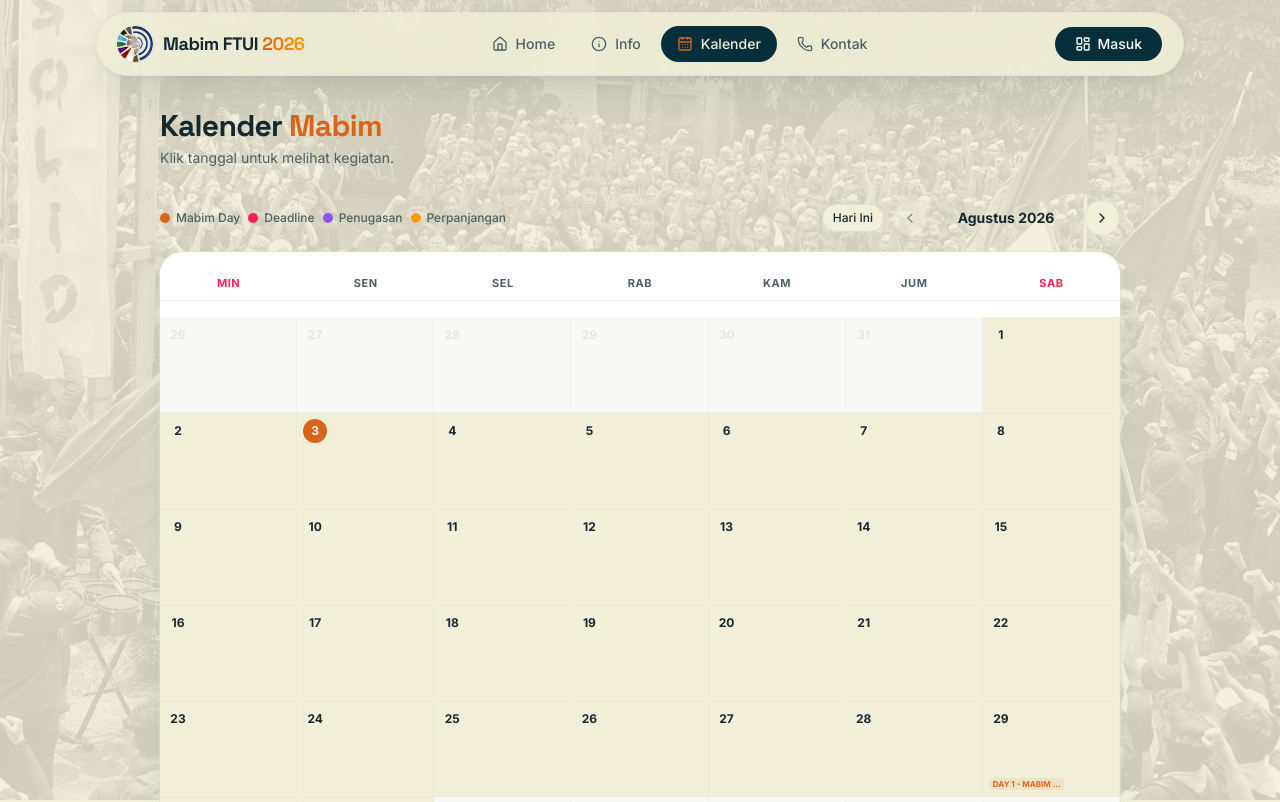
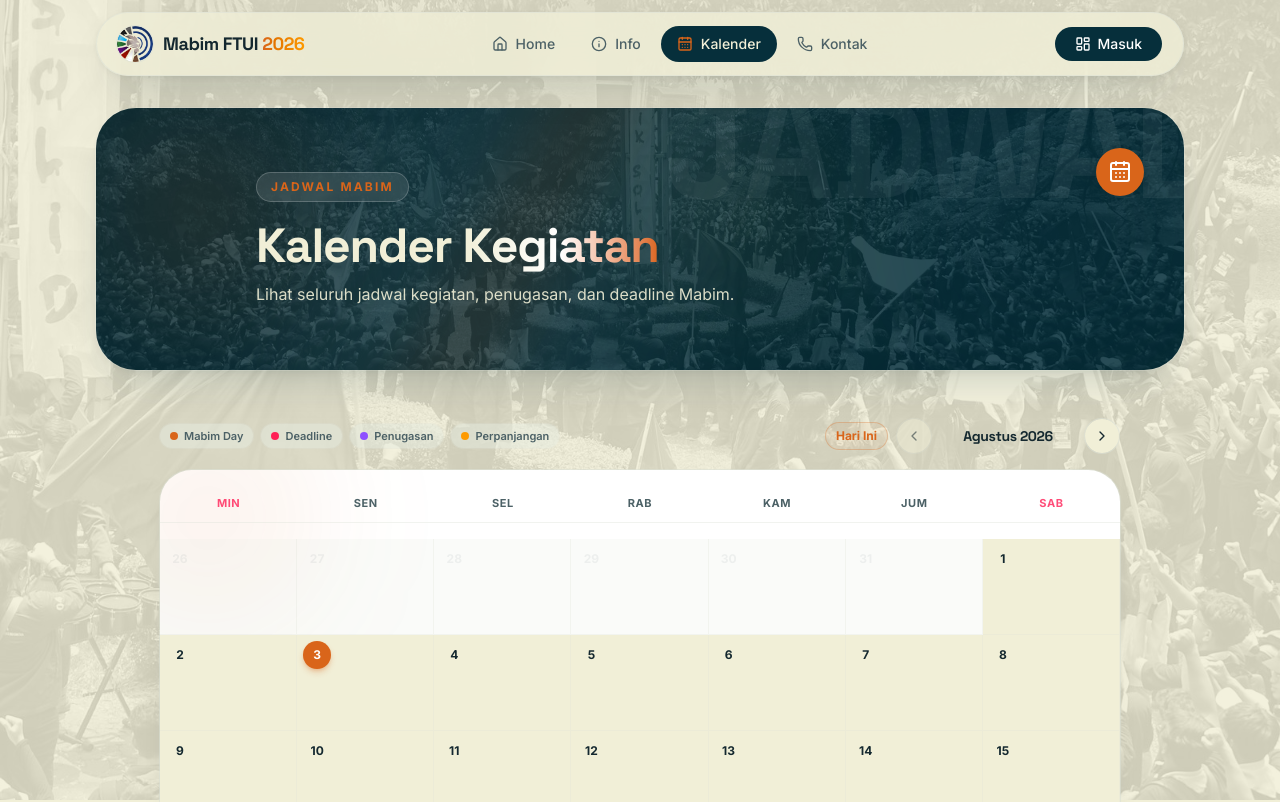
Before and after one commit to mrshlaf/mabimftui, a Next.js app: page /kalendar in a window 1280 px wide. Shown: the top 802 px of the page. Built offline with nearby package versions, Linux system fonts and the light colour scheme.

Commit message:
feat: implement interactive calendar grid component and corresponding page view

```diff
--- a/app/components/CalendarGrid.tsx
+++ b/app/components/CalendarGrid.tsx
@@ -15,12 +15,31 @@ import {
   type KalendarEvent,
 } from "@/data/kalendar";
 import { cn } from "@/lib/utils";
+import Reveal from "./Reveal";
 
 const DAY_NAMES = ["Min", "Sen", "Sel", "Rab", "Kam", "Jum", "Sab"];
-const DAY_NAMES_FULL = ["Minggu", "Senin", "Selasa", "Rabu", "Kamis", "Jumat", "Sabtu"];
+const DAY_NAMES_FULL = [
+  "Minggu",
+  "Senin",
+  "Selasa",
+  "Rabu",
+  "Kamis",
+  "Jumat",
+  "Sabtu",
+];
 const MONTH_NAMES = [
-  "Januari", "Februari", "Maret", "April", "Mei", "Juni",
-  "Juli", "Agustus", "September", "Oktober", "November", "Desember",
+  "Januari",
+  "Februari",
+  "Maret",
+  "April",
+  "Mei",
+  "Juni",
+  "Juli",
+  "Agustus",
+  "September",
+  "Oktober",
+  "November",
+  "Desember",
 ];
 
 function dateKey(y: number, m: number, d: number) {
@@ -35,25 +54,45 @@ function buildMonthGrid(year: number, month: number) {
   const first = new Date(year, month, 1);
   const total = daysInMonth(year, month);
   const startDay = first.getDay();
-  const cells: { day: number; current: boolean; dateMs: number; key: string }[] = [];
+  const cells: {
+    day: number;
+    current: boolean;
+    dateMs: number;
+    key: string;
+  }[] = [];
 
   const prevMonthDays = daysInMonth(year, month - 1);
   for (let i = startDay - 1; i >= 0; i--) {
     const d = prevMonthDays - i;
     const m2 = month === 0 ? 11 : month - 1;
     const y2 = month === 0 ? year - 1 : year;
-    cells.push({ day: d, current: false, dateMs: new Date(y2, m2, d).getTime(), key: dateKey(y2, m2, d) });
+    cells.push({
+      day: d,
+      current: false,
+      dateMs: new Date(y2, m2, d).getTime(),
+      key: dateKey(y2, m2, d),
+    });
   }
 
   for (let d = 1; d <= total; d++) {
-    cells.push({ day: d, current: true, dateMs: new Date(year, month, d).getTime(), key: dateKey(year, month, d) });
+    cells.push({
+      day: d,
+      current: true,
+      dateMs: new Date(year, month, d).getTime(),
+      key: dateKey(year, month, d),
+    });
   }
 
   const remaining = 42 - cells.length;
   for (let d = 1; d <= remaining; d++) {
     const m2 = month === 11 ? 0 : month + 1;
     const y2 = month === 11 ? year + 1 : year;
-    cells.push({ day: d, current: false, dateMs: new Date(y2, m2, d).getTime(), key: dateKey(y2, m2, d) });
+    cells.push({
+      day: d,
+      current: false,
+      dateMs: new Date(y2, m2, d).getTime(),
+      key: dateKey(y2, m2, d),
+    });
   }
 
   return cells;
@@ -75,7 +114,9 @@ function DayCell({
   onSelect: (key: string | null) => void;
 }) {
   const allEvts = eventsForDateAll(cell.dateMs, KALENDER_EVENTS);
-  const evts = locked ? allEvts.filter((ev) => isUnlocked(ev, nowMs)) : allEvts;
+  const evts = locked
+    ? allEvts.filter((ev) => isUnlocked(ev, nowMs))
+    : allEvts;
 
   const isToday =
     new Date().getFullYear() === cal.year &&
@@ -84,13 +125,24 @@ function DayCell({
     cell.current;
 
   const rangeInfo = useMemo(() => {
-    const info: { starts: KalendarEvent[]; ends: KalendarEvent[]; mid: KalendarEvent[] }[] = [];
+    const info: {
+      starts: KalendarEvent[];
+      ends: KalendarEvent[];
+      mid: KalendarEvent[];
+    }[] = [];
     for (const ev of evts) {
       if (!ev.end) continue;
       const sMs = new Date(ev.start + "T00:00:00").getTime();
       const eMs = new Date(ev.end + "T00:00:00").getTime();
       const cellStart = new Date(cal.year, cal.month, 1).getTime();
-      const cellEnd = new Date(cal.year, cal.month + 1, 0, 23, 59, 59).getTime();
+      const cellEnd = new Date(
+        cal.year,
+        cal.month + 1,
+        0,
+        23,
+        59,
+        59,
+      ).getTime();
       if (eMs < cellStart || sMs > cellEnd) continue;
       const clampedStart = Math.max(sMs, cellStart);
       const clampedEnd = Math.min(eMs, cellEnd);
@@ -98,7 +150,8 @@ function DayCell({
         const dt = new Date(t);
         const dk = dateKey(dt.getFullYear(), dt.getMonth(), dt.getDate());
         if (dk !== cell.key) continue;
-        if (!info[0]) info[0] = { starts: [], ends: [], mid: [] };
+        if (!info[0])
+          info[0] = { starts: [], ends: [], mid: [] };
         if (t === clampedStart) info[0].starts.push(ev);
         else if (t === clampedEnd) info[0].ends.push(ev);
         else info[0].mid.push(ev);
@@ -110,21 +163,27 @@ function DayCell({
   return (
     <button
       type="button"
-      onClick={() => (cell.current ? onSelect(isSelected ? null : cell.key) : undefined)}
+      onClick={() =>
+        cell.current ? onSelect(isSelected ? null : cell.key) : undefined
+      }
       className={cn(
-        "group relative flex h-16 flex-col border-b border-r border-border/40 px-1 pt-1 transition-colors sm:h-24 sm:p-1.5",
+        "group relative flex h-16 flex-col border-b border-r border-border/30 px-1 pt-1 transition-all duration-200 sm:h-24 sm:p-1.5",
         cell.current
-          ? "bg-background hover:bg-secondary/30"
-          : "bg-muted/30 text-muted-foreground/40",
-        isSelected && "bg-accent/5 ring-2 ring-inset ring-accent/40"
+          ? "bg-background hover:bg-secondary/40 hover:shadow-inner"
+          : "bg-muted/20 text-muted-foreground/30",
+        isSelected &&
+          "bg-accent/8 ring-2 ring-inset ring-accent/50 shadow-inner",
       )}
     >
       <span
         className={cn(
-          "inline-flex h-5 w-5 items-center justify-center rounded-full text-[11px] font-bold sm:h-6 sm:w-6 sm:text-xs",
-          isToday && "bg-accent text-white",
-          !cell.current && "opacity-30",
-          !isToday && cell.current && "text-foreground"
+          "inline-flex h-6 w-6 items-center justify-center rounded-full text-[11px] font-bold transition-all sm:h-7 sm:w-7 sm:text-xs",
+          isToday &&
+            "bg-accent text-white shadow-md shadow-accent/30",
+          !cell.current && "opacity-25",
+          !isToday &&
+            cell.current &&
+            "text-foreground group-hover:font-extrabold",
         )}
       >
         {cell.day}
@@ -138,17 +197,19 @@ function DayCell({
               <span
                 key={ev.label}
                 className={cn(
-                  "hidden truncate rounded-sm px-1 py-px text-[8px] font-bold leading-tight sm:block",
+                  "hidden truncate rounded-md px-1.5 py-px text-[8px] font-bold leading-tight transition-colors sm:block",
                   s.bg,
-                  s.text
+                  s.text,
                 )}
               >
-                {ev.label.length > 14 ? ev.label.slice(0, 14) + "..." : ev.label}
+                {ev.label.length > 14
+                  ? ev.label.slice(0, 14) + "..."
+                  : ev.label}
               </span>
             );
           })}
           {evts.length > 3 && (
-            <span className="hidden text-[8px] font-bold text-muted-foreground sm:inline">
+            <span className="hidden text-[8px] font-bold text-muted-foreground/70 sm:inline">
               +{evts.length - 3}
             </span>
           )}
@@ -157,7 +218,10 @@ function DayCell({
               {evts.slice(0, 2).map((ev) => (
                 <span
                   key={ev.label}
-                  className={cn("h-1.5 w-1.5 rounded-full", TAG_STYLE[ev.tag].bar)}
+                  className={cn(
+                    "h-1.5 w-1.5 rounded-full",
+                    TAG_STYLE[ev.tag].bar,
+                  )}
                 />
               ))}
             </div>
@@ -173,7 +237,11 @@ function DayCell({
             return (
               <div
                 key={ev.label}
-                className={cn("h-1 flex-1", s.bar, isEnd ? "rounded-r-full" : "")}
+                className={cn(
+                  "h-1 flex-1",
+                  s.bar,
+                  isEnd ? "rounded-r-full" : "",
+                )}
               />
             );
           })}
@@ -197,7 +265,9 @@ function EventPopup({
   const [y, m, d] = dateKey.split("-").map(Number);
   const dateMs = new Date(y, m - 1, d).getTime();
   const allEvts = eventsForDateAll(dateMs, KALENDER_EVENTS);
-  const evts = locked ? allEvts.filter((ev) => isUnlocked(ev, nowMs)) : allEvts;
+  const evts = locked
+    ? allEvts.filter((ev) => isUnlocked(ev, nowMs))
+    : allEvts;
 
   const dayName = DAY_NAMES_FULL[new Date(y, m - 1, d).getDay()];
   const monthName = MONTH_NAMES[m - 1];
@@ -205,63 +275,96 @@ function EventPopup({
   if (evts.length === 0) return null;
 
   return (
-    <div className="fixed inset-0 z-50 flex items-center justify-center bg-black/40 p-4 backdrop-blur-sm">
-      <Card className="w-full max-w-md overflow-hidden ring-border/60 shadow-card">
-        <div className="flex items-center justify-between bg-secondary/50 px-5 py-3">
+    <div
+      className="fixed inset-0 z-50 flex items-center justify-center bg-black/50 p-4 backdrop-blur-md"
+      onClick={onClose}
+    >
+      <Card
+        className="relative w-full max-w-md overflow-hidden rounded-[2rem] ring-border/60 shadow-lift"
+        onClick={(e) => e.stopPropagation()}
+      >
+        <div className="pointer-events-none absolute inset-0">
+          <span
+            aria-hidden="true"
+            className="absolute -left-12 -top-12 h-48 w-48 rounded-full bg-accent/15 blur-3xl"
+          />
+          <span
+            aria-hidden="true"
+            className="absolute -bottom-8 -right-8 h-40 w-40 rounded-full bg-amber-400/10 blur-3xl"
+          />
+          <div aria-hidden="true" className="hero-beam" />
+        </div>
+
+        <div className="relative flex items-center justify-between bg-secondary/60 px-6 py-4 ring-b ring-border/40">
           <div>
-            <p className="text-sm font-bold text-foreground">
+            <p className="font-heading text-sm font-bold text-foreground sm:text-base">
               {dayName}, {d} {monthName} {y}
             </p>
-            <p className="text-xs text-muted-foreground">
+            <p className="mt-0.5 text-xs text-muted-foreground">
               {evts.length} kegiatan
             </p>
           </div>
-          <Button type="button" variant="ghost" size="sm" onClick={onClose} className="rounded-full">
+          <Button
+            type="button"
+            variant="ghost"
+            size="sm"
+            onClick={onClose}
+            className="h-8 w-8 rounded-full bg-secondary/80 text-muted-foreground hover:bg-secondary hover:text-foreground"
+          >
             <span className="text-xs">✕</span>
           </Button>
         </div>
-        <div className="max-h-80 overflow-y-auto p-4 space-y-2">
+
+        <div className="relative max-h-80 space-y-2 overflow-y-auto p-5">
           {evts.map((ev) => {
             const s = TAG_STYLE[ev.tag];
             return (
               <div
                 key={ev.label}
                 className={cn(
-                  "rounded-xl border px-3 py-2.5",
+                  "rounded-2xl border px-4 py-3 transition-all duration-200 hover:-translate-y-0.5 hover:shadow-card",
                   s.bg,
-                  ev.tag === "range" || ev.tag === "extend" ? "border-l-4" : "",
+                  ev.tag === "range" || ev.tag === "extend"
+                    ? "border-l-4"
+                    : "",
                   ev.tag === "range"
                     ? "border-violet-400/30"
                     : ev.tag === "extend"
                       ? "border-amber-400/30"
                       : ev.tag === "day"
                         ? "border-accent/30"
-                        : "border-rose-400/30"
+                        : "border-rose-400/30",
                 )}
               >
-                <div className="flex items-start gap-2">
-                  <span className={cn("mt-0.5 h-2 w-2 shrink-0 rounded-full", s.bar)} />
+                <div className="flex items-start gap-3">
+                  <span
+                    className={cn(
+                      "mt-1 h-2.5 w-2.5 shrink-0 rounded-full",
+                      s.bar,
+                    )}
+                  />
                   <div className="min-w-0 flex-1">
-                    <p className={cn("text-sm font-bold leading-snug", s.text)}>
+                    <p
+                      className={cn(
+                        "text-sm font-bold leading-snug",
+                        s.text,
+                      )}
+                    >
                       {ev.label}
                     </p>
-                    <div className="mt-0.5 flex items-center gap-2 flex-wrap">
-                      <span className="text-[10px] font-bold uppercase tracking-wider text-muted-foreground">
+                    <div className="mt-1 flex flex-wrap items-center gap-2">
+                      <span className="rounded-full bg-background/60 px-2 py-0.5 text-[10px] font-bold uppercase tracking-wider text-muted-foreground ring-1 ring-border/40">
                         {TAG_LABEL[ev.tag]}
                       </span>
                       {ev.waktu && (
-                        <>
-                          <span className="text-muted-foreground">·</span>
-                          <span className="text-xs text-muted-foreground">{ev.waktu}</span>
-                        </>
+                        <span className="text-xs text-muted-foreground">
+                          {ev.waktu}
+                        </span>
                       )}
                       {ev.end && (
-                        <>
-                          <span className="text-muted-foreground">·</span>
                         <span className="text-xs text-muted-foreground">
                           {ev.start} s/d {ev.end}
                         </span>
-                        </>
                       )}
                     </div>
                   </div>
@@ -285,26 +388,30 @@ function MonthNav({
   cal: CalendarMonth;
 }) {
   return (
-    <div className="flex items-center gap-2">
+    <div className="flex items-center gap-1.5">
       <Button
         type="button"
         variant="outline"
         size="icon"
-        className="h-9 w-9 rounded-full"
+        className="h-9 w-9 rounded-full border-border/60 transition-all hover:bg-secondary hover:shadow-sm"
         onClick={() => setCalIdx(Math.max(0, calIdx - 1))}
         disabled={calIdx === 0}
       >
         <ChevronLeft className="h-4 w-4" />
       </Button>
-      <span className="min-w-[140px] text-center text-sm font-bold text-foreground">
+      <span className="min-w-[140px] text-center font-heading text-sm font-bold tracking-tight text-foreground">
         {cal.label}
       </span>
       <Button
         type="button"
         variant="outline"
         size="icon"
-        className="h-9 w-9 rounded-full"
-        onClick={() => setCalIdx(Math.min(CALENDAR_MONTHS.length - 1, calIdx + 1))}
+        className="h-9 w-9 rounded-full border-border/60 transition-all hover:bg-secondary hover:shadow-sm"
+        onClick={() =>
+          setCalIdx(
+            Math.min(CALENDAR_MONTHS.length - 1, calIdx + 1),
+          )
+        }
         disabled={calIdx === CALENDAR_MONTHS.length - 1}
       >
         <ChevronRight className="h-4 w-4" />
@@ -313,35 +420,56 @@ function MonthNav({
   );
 }
 
-export default function CalendarGrid({ locked = true }: { locked?: boolean }) {
+export default function CalendarGrid({
+  locked = true,
+}: {
+  locked?: boolean;
+}) {
   const [calIdx, setCalIdx] = useState(() => {
     const now = new Date();
     const idx = CALENDAR_MONTHS.findIndex(
-      (m) => m.year === now.getFullYear() && m.month === now.getMonth()
+      (m) =>
+        m.year === now.getFullYear() && m.month === now.getMonth(),
     );
     return idx >= 0 ? idx : 0;
   });
-  const [selectedDate, setSelectedDate] = useState<string | null>(null);
+  const [selectedDate, setSelectedDate] = useState<string | null>(
+    null,
+  );
   const [nowMs] = useState(() => Date.now());
 
   const cal = CALENDAR_MONTHS[calIdx];
-  const grid = useMemo(() => buildMonthGrid(cal.year, cal.month), [cal.year, cal.month]);
+  const grid = useMemo(
+    () => buildMonthGrid(cal.year, cal.month),
+    [cal.year, cal.month],
+  );
 
   return (
     <>
-      <div className="mb-4 flex flex-wrap items-center justify-between gap-2">
+      <Reveal>
+        <div className="mb-4 flex flex-wrap items-center justify-between gap-3">
           <div className="flex flex-wrap gap-2">
-          {(Object.keys(TAG_STYLE) as (keyof typeof TAG_STYLE)[]).map((tag) => {
+            {(Object.keys(TAG_STYLE) as (keyof typeof TAG_STYLE)[]).map(
+              (tag) => {
                 const s = TAG_STYLE[tag];
                 return (
-              <div key={tag} className="flex items-center gap-1.5">
-                <span className={cn("h-2.5 w-2.5 rounded-full", s.bar)} />
-                <span className="text-xs font-medium text-muted-foreground">
+                  <div
+                    key={tag}
+                    className="flex items-center gap-1.5 rounded-full bg-secondary/50 px-2.5 py-1 ring-1 ring-border/30"
+                  >
+                    <span
+                      className={cn(
+                        "h-2 w-2 rounded-full",
+                        s.bar,
+                      )}
+                    />
+                    <span className="text-[11px] font-semibold text-muted-foreground">
                       {TAG_LABEL[tag]}
                     </span>
                   </div>
                 );
-          })}
+              },
+            )}
           </div>
 
           <div className="flex items-center gap-2">
@@ -349,29 +477,50 @@ export default function CalendarGrid({ locked = true }: { locked?: boolean }) {
               type="button"
               variant="outline"
               size="sm"
-            className="rounded-full text-xs"
+              className="rounded-full border-accent/30 bg-accent/5 text-xs font-bold text-accent transition-all hover:bg-accent/10 hover:shadow-sm"
               onClick={() => {
                 const now = new Date();
                 const idx = CALENDAR_MONTHS.findIndex(
-                (m) => m.year === now.getFullYear() && m.month === now.getMonth()
+                  (m) =>
+                    m.year === now.getFullYear() &&
+                    m.month === now.getMonth(),
                 );
                 if (idx >= 0) setCalIdx(idx);
               }}
             >
               Hari Ini
             </Button>
-          <MonthNav calIdx={calIdx} setCalIdx={setCalIdx} cal={cal} />
+            <MonthNav
+              calIdx={calIdx}
+              setCalIdx={setCalIdx}
+              cal={cal}
+            />
           </div>
         </div>
+      </Reveal>
 
-      <Card className="overflow-hidden ring-border/60 shadow-card">
-        <div className="grid grid-cols-7 border-b border-border/60">
+      <Reveal delay={80}>
+        <Card className="relative overflow-hidden rounded-[2rem] ring-border/60 shadow-card">
+          <div className="pointer-events-none absolute inset-0">
+            <span
+              aria-hidden="true"
+              className="absolute -left-16 -top-16 h-56 w-56 rounded-full bg-accent/8 blur-3xl"
+            />
+            <span
+              aria-hidden="true"
+              className="absolute -bottom-12 -right-12 h-48 w-48 rounded-full bg-amber-400/5 blur-3xl"
+            />
+          </div>
+
+          <div className="relative grid grid-cols-7 border-b border-border/40">
             {DAY_NAMES.map((d) => (
               <div
                 key={d}
                 className={cn(
-                "py-2 text-center text-[11px] font-bold uppercase tracking-wider",
-                d === "Min" || d === "Sab" ? "text-rose-500" : "text-muted-foreground"
+                  "py-2.5 text-center text-[11px] font-bold uppercase tracking-wider",
+                  d === "Min" || d === "Sab"
+                    ? "text-rose-500/80"
+                    : "text-muted-foreground",
                 )}
               >
                 {d}
@@ -379,7 +528,7 @@ export default function CalendarGrid({ locked = true }: { locked?: boolean }) {
             ))}
           </div>
 
-        <div className="grid grid-cols-7">
+          <div className="relative grid grid-cols-7">
             {grid.map((cell) => (
               <DayCell
                 key={cell.key}
@@ -393,6 +542,7 @@ export default function CalendarGrid({ locked = true }: { locked?: boolean }) {
             ))}
           </div>
         </Card>
+      </Reveal>
 
       {selectedDate && (
         <EventPopup
--- a/app/kalendar/page.tsx
+++ b/app/kalendar/page.tsx
@@ -1,22 +1,30 @@
-"use client";
+import type { Metadata } from "next";
+import { CalendarDays } from "lucide-react";
+import PageHeader from "../components/PageHeader";
+import CalendarGrid from "../components/CalendarGrid";
 
-import CalendarGrid from "@/app/components/CalendarGrid";
+export const metadata: Metadata = {
+  title: "Kalender",
+  alternates: { canonical: "/kalendar" },
+  description:
+    "Jadwal kegiatan Mabim FTUI 2026 — klik tanggal untuk melihat detail.",
+};
 
 export default function KalendarPage() {
   return (
     <div className="min-h-full">
-      <div className="mx-auto max-w-5xl px-4 pt-6 pb-16 sm:px-6 sm:pt-8 sm:pb-20 lg:px-8">
-        <div className="mb-6 sm:mb-8">
-          <h1 className="font-heading text-2xl font-bold tracking-tight sm:text-3xl">
-            Kalender <span className="text-accent">Mabim</span>
-          </h1>
-          <p className="mt-1 text-sm text-muted-foreground">
-            Klik tanggal untuk melihat kegiatan.
-          </p>
-        </div>
+      <PageHeader
+        eyebrow="Jadwal Mabim"
+        title="Kalender Kegiatan"
+        desc="Lihat seluruh jadwal kegiatan, penugasan, dan deadline Mabim."
+        bg="/hero-mabim.jpg"
+        icon={CalendarDays}
+        accentWord="Kegiatan"
+      />
 
+      <section className="mx-auto max-w-5xl px-4 pt-5 pb-16 sm:px-6 sm:pt-6 sm:pb-20 lg:px-8">
         <CalendarGrid locked />
-      </div>
+      </section>
     </div>
   );
 }
```
Lines whose indentation alone changed are shown as unchanged.
